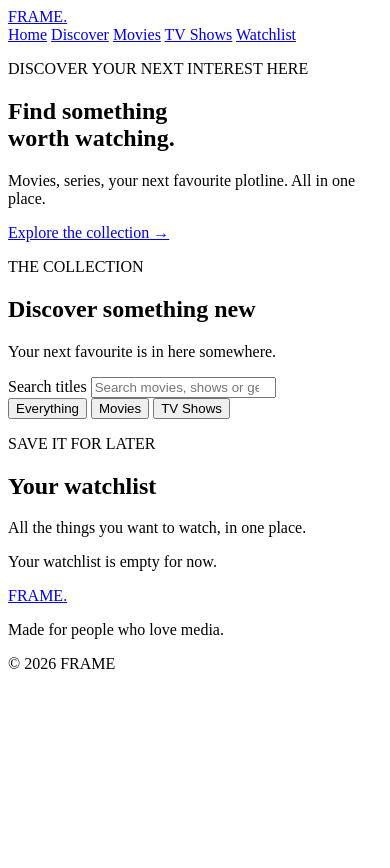
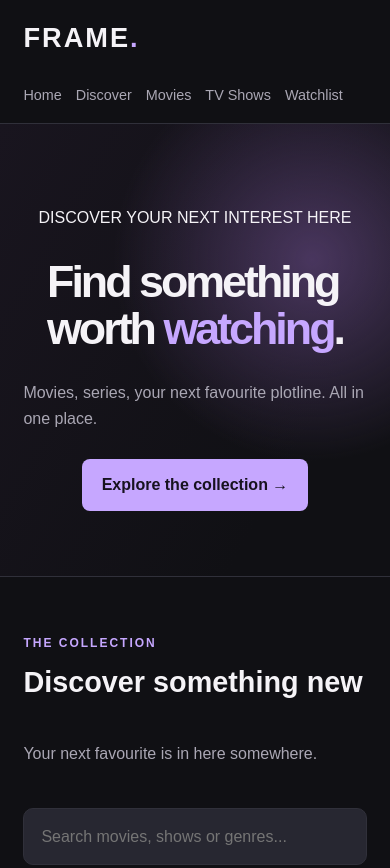
Before and after one commit to 24106/media-website, a plain HTML site: page index.html in a window 390 px wide. Shown: the top 868 px of the page. Before the commit the page ends 844 px from the top, so only its background shows below. Drawn offline with Linux system fonts and the light colour scheme.

Commit message:
starting css code

```diff
--- a/style.css
+++ b/style.css
@@ -0,0 +1,356 @@
+/* FRAME - colours and basic styling */
+:root {
+    --background: #101014;
+    --surface: #272731;
+    --text: #f5f3f7;
+    --muted: #aaa7b4;
+    --accent: #c6a7ff;
+    --border: #30303a;
+}
+
+* {
+    box-sizing: border-box;
+}
+
+html {
+    scroll-behavior: smooth;
+    scroll-padding-top: 90px;
+}
+
+body {
+    margin: 0;
+    background: var(--background);
+    color: var(--text);
+    font-family: Arial, Arial, Helvetica, sans-serif;
+    line-height: 1.6;
+}
+
+a {
+    color: inherit;
+    text-decoration: none;
+}
+
+button,
+input {
+    font: inherit;
+}
+
+/* Header and navigation */
+.site-header {
+    display: flex;
+    justify-content: space-between;
+    align-items: center;
+    gap: 24px;
+    padding: 20px 7%;
+    border-bottom: 1px solid var(--border);
+    background: var(--background);
+    position: sticky;
+    top: 0;
+    z-index: 10;
+}
+
+.logo {
+    font-size: 1.7rem;
+    font-weight: 900;
+    letter-spacing: 2px;
+}
+
+.logo span {
+    color: var(--accent);
+}
+
+nav {
+    display: flex;
+    gap: 24px;
+    flex-wrap: wrap;
+}
+
+nav a {
+    color: var(--muted);
+    font-size: 0.9rem;
+    transition: color 0.2s;
+}
+
+nav a:hover {
+    color: var(--accent);
+}
+
+/* Homepage banner */
+.hero {
+    min-height: 420px;
+    padding: 90px 7%;
+    display: flex;
+    flex-direction: column;
+    align-items: center;
+    justify-content: center;
+    background:
+        radial-gradient(ellipse at 80% 30%, #49365e 0%, transparent 45%),
+        linear-gradient(120deg, #19151f, #101014 75%);
+    border-bottom: 1px solid var(--border);
+}
+
+.eyebrow {
+    color: var(--accent);
+    font-size: 0.75rem;
+    font-weight: bold;
+    letter-spacing: 2px;
+}
+
+.hero h1 {
+    font-size: clamp(2.8rem, 7vw, 5.5rem);
+    line-height: 1.05;
+    margin: 12px 0;
+    letter-spacing: -3px;
+}
+
+.hero h1 span {
+    color: var(--accent);
+}
+
+.hero-description {
+    max-width: 480px;
+    color: var(--muted);
+    margin-bottom: 28px;
+}
+
+.primary-button {
+    display: inline-block;
+    background: var(--accent);
+    color: #17121f;
+    padding: 13px 20px;
+    border-radius: 8px;
+    font-weight: bold;
+    transition: transform 0.2s, opacity 0.2s;
+}
+
+.primary-button:hover {
+    transform: translateY(-2px);
+    opacity: 0.9;
+}
+
+/* collection sections */
+.collection,
+.watchlist-section {
+    padding: 65px 7%;
+}
+
+.section-heading {
+    display: flex;
+    justify-content: space-between;
+    align-items: flex-end;
+    gap: 20px;
+    margin-bottom: 25px;
+}
+
+.section-heading h2,
+.watchlist-section h2 {
+    margin: 0;
+    font-size: clamp(1.8rem, 4vw, 2.5rem);
+}
+
+.section-heading .eyebrow {
+    margin-bottom: 6px;
+}
+
+.muted {
+    color: var(--muted);
+}
+
+#search {
+    width: 100%;
+    padding: 15px 17px;
+    background: var(--surface);
+    border: 1px solid var(--border);
+    border-radius: 10px;
+    color: var(--text);
+    outline: none;
+}
+
+#search:focus {
+    border-color: var(--accent);
+}
+
+.filters {
+    display: flex;
+    gap: 10px;
+    flex-wrap: wrap;
+    margin: 20px 0 28px;
+}
+
+.filter-button {
+    background: var(--surface);
+    color: var(--muted);
+    border: 1px solid var(--border);
+    border-radius: 30px;
+    padding: 9px 17px;
+    cursor: pointer;
+}
+
+.filter-button:hover,
+.filter-button.active {
+    background: var(--accent);
+    border-color: var(--accent);
+    color: #17121f;
+}
+
+/* Media cards */
+.media-grid {
+    display: grid;
+    grid-template-columns: repeat(4, minmax(0, 1fr));
+    gap: 24px 18px;
+}
+
+.media-card {
+    min-width: 0;
+}
+
+.poster {
+    position: relative;
+    aspect-ratio: 2 / 3;
+    display: flex;
+    align-items: flex-end;
+    padding: 16px;
+    overflow: hidden;
+    border-radius: 10px;
+    background:
+        linear-gradient(180deg, transparent 30%, #000c 100%),
+        var(--poster-colour, #393044);
+    transition: transform 0.25s;
+}
+
+.poster:hover {
+    transform: translateY(-5px);
+}
+
+.poster-art {
+    position: absolute;
+    inset: 0;
+    background:
+        radial-gradient(ellipse at 70% 25%, #ffffff20, transparent 40%),
+        linear-gradient(145deg, transparent 25%, #0005);
+}
+
+.poster-title {
+    position: relative;
+    z-index: 1;
+    font-size: clamp(1.1rem, 2vw, 1.7rem);
+    font-weight: 900;
+    line-height: 1.1;
+    text-shadow: 0 2px 10px #0008;
+}
+
+.media-type {
+    color: var(--accent);
+    text-transform: uppercase;
+    font-size: 0.7rem;
+    letter-spacing: 1px;
+    font-weight: bold;
+}
+
+.media-card h3 {
+    font-size: 1rem;
+    margin: 12px 0 3px;
+}
+
+.card-meta {
+    color: var(--muted);
+    font-size: 0.85rem;
+    margin: 0;
+}
+
+.rating {
+    margin: 8px 0;
+    font-size: 0.85rem;
+}
+
+.card-actions {
+    display: flex;
+    gap: 8px;
+    margin-top: 12px;
+}
+
+.card-button {
+    background: var(--surface);
+    color: var(--text);
+    border: 1px solid var(--border);
+    border-radius: 7px;
+    padding: 8px 10px;
+    cursor: pointer;
+    font-size: 0.8rem;
+}
+
+.card-button:hover {
+    background: var(--surface-hover);
+    border-color: var(--accent);
+}
+
+/* Watchlist and footer */
+.watchlist-section {
+    border-top: 1px soli var(--border);
+    background: #141419;
+}
+
+#watchlist-empty {
+    color: var(--muted);
+}
+
+footer {
+    padding: 35px 7%;
+    border-top: 1px solid var(--border);
+    color: var(--muted);
+    text-align: center;
+    font-size: 0.85rem;
+}
+
+.visually-hidden {
+    position: absolute;
+    width: 1px;
+    height: 1px;
+    padding: 0;
+    margin: -1px;
+    overflow: hidden;
+    clip: rect(0, 0, 0, 0);
+    white-space: nowrap;
+    border: 0;
+}
+
+/* Responsive design */
+@media (max-width: 900px) {
+    .media-grid {
+        grid-template-columns: repeat(3, minmax(0, 1fr));
+    }
+
+    .site-header {
+        align-items: flex-start;
+        flex-direction: column;
+    }
+
+    nav {
+        gap: 14px;
+    }
+}
+
+@media (max-width: 600px) {
+    .media-grid {
+        grid-template-columns: repeat(2, minmax(0, 1fr));
+        gap: 22px 12px;
+    }
+
+    .hero {
+        padding: 65px 6%;
+    }
+
+    .collection,
+    .watchlist-section {
+        padding: 45px 6%;
+    }
+
+    .section-heading {
+        align-items: flex-start;
+        flex-direction: column;
+    }
+
+    .site-header {
+        padding: 16px 6%;
+    }
+}
```
Also changed, not shown: index.html (+0 -1 lines).
